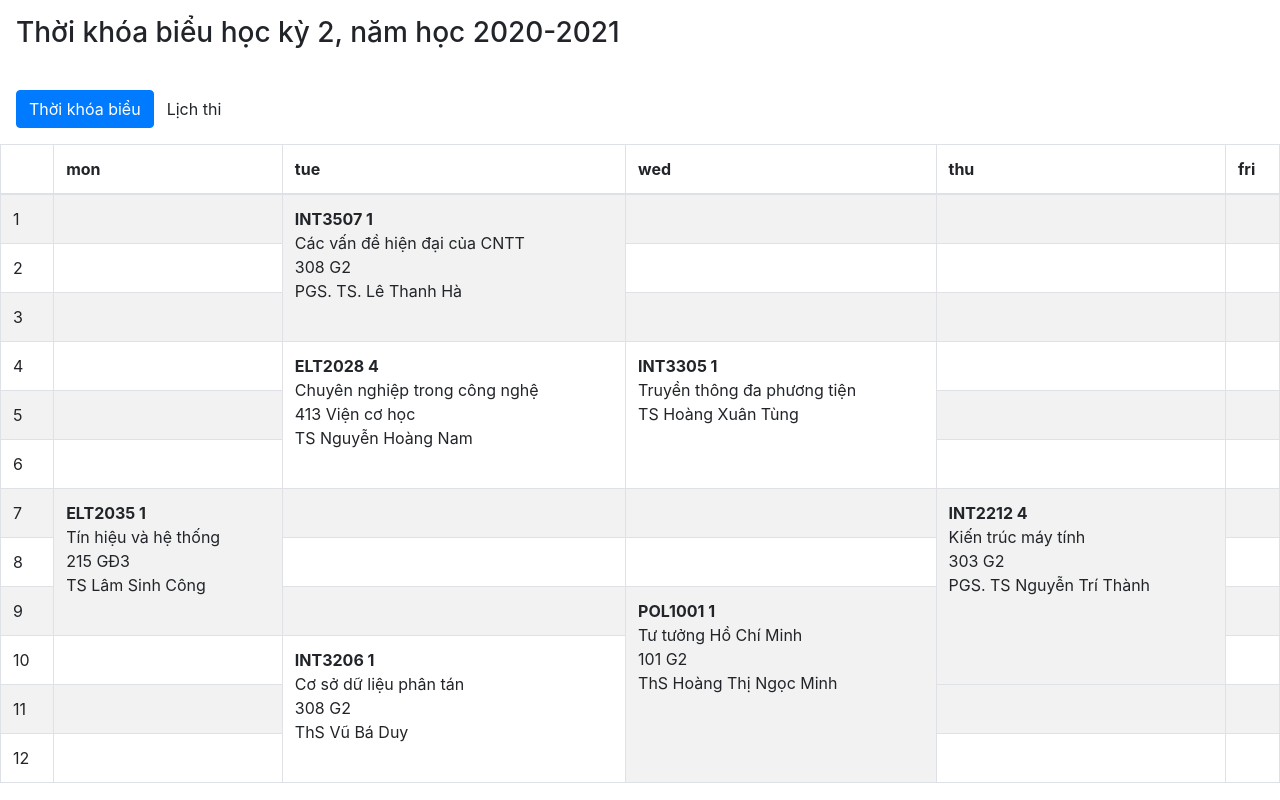
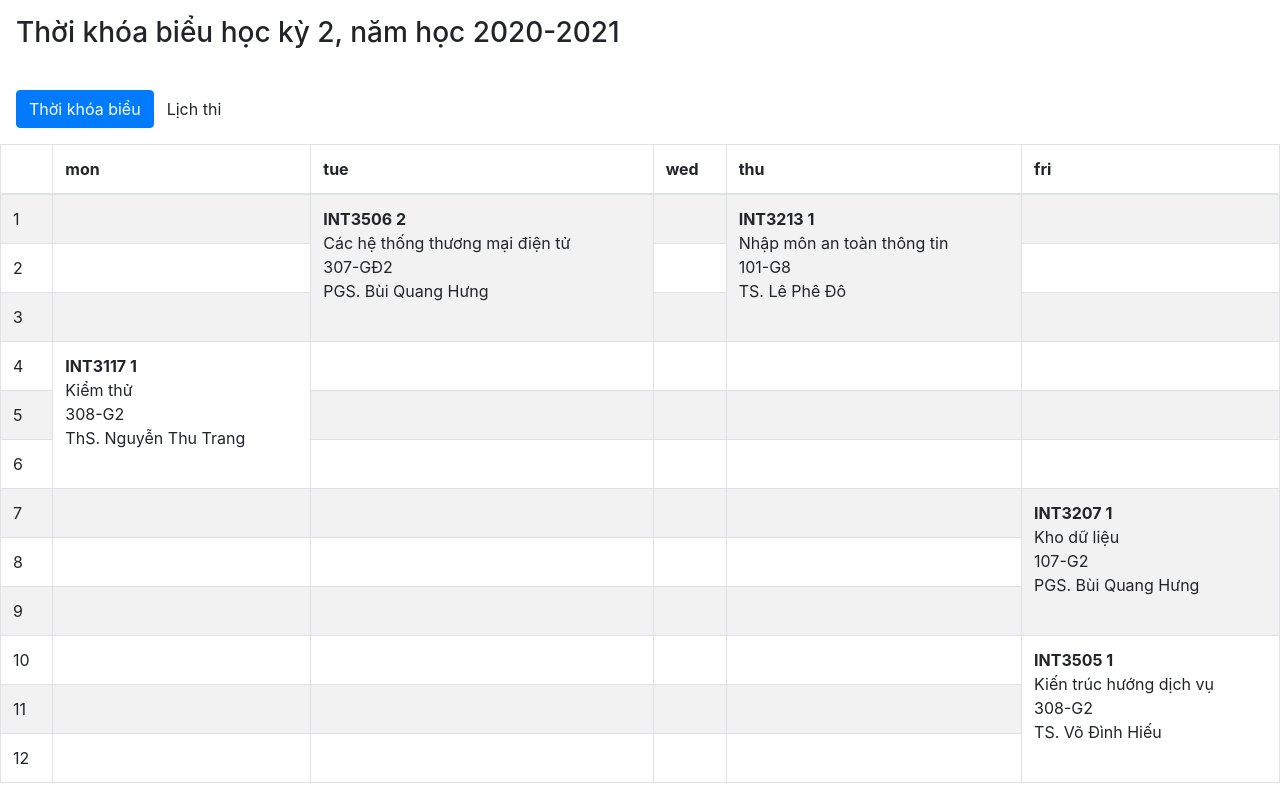
Before and after one commit to duong755/timetable, a React (Create React App) app: page / in a window 1280 px wide. Built offline with nearby package versions, Linux system fonts and the light colour scheme.

Commit message:
Update schedule

```diff
--- a/src/components/Classes.jsx
+++ b/src/components/Classes.jsx
@@ -25,16 +25,17 @@ const Classes = () => {
         <tr>
           <td>1</td>
           <td></td>
-          <td className={classes.subject} rowSpan={3}>
-            <Subject id="INT3507 1" name="Các vấn đề hiện đại của CNTT" room="308 G2" lecturer="PGS. TS. Lê Thanh Hà" />
+          <td className={clsx(classes.subject)} rowSpan={3}>
+            <Subject id="INT3506 2" name="Các hệ thống thương mại điện tử" room="307-GĐ2" lecturer="PGS. Bùi Quang Hưng" />
           </td>
           <td></td>
-          <td></td>
+          <td className={clsx(classes.subject)} rowSpan={3}>
+            <Subject id="INT3213 1" name="Nhập môn an toàn thông tin" room="101-G8" lecturer="TS. Lê Phê Đô" />
+          </td>
           <td></td>
         </tr>
         <tr>
           <td>2</td>
-          <td></td>
           <td></td>
           <td></td>
           <td></td>
@@ -44,22 +45,20 @@ const Classes = () => {
           <td></td>
           <td></td>
           <td></td>
-          <td></td>
         </tr>
         <tr>
           <td>4</td>
+          <td className={clsx(classes.subject)} rowSpan={3}>
+            <Subject id="INT3117 1" name="Kiểm thử" room="308-G2" lecturer="ThS. Nguyễn Thu Trang" />
+          </td>
           <td></td>
-          <td className={classes.subject} rowSpan={3}>
-            <Subject id="ELT2028 4" name="Chuyên nghiệp trong công nghệ" room="413 Viện cơ học" lecturer="TS Nguyễn Hoàng Nam" />
-          </td>
-          <td className={classes.subject} rowSpan={3}>
-            <Subject id="INT3305 1" name="Truyền thông đa phương tiện" room="" lecturer="TS Hoàng Xuân Tùng" />
-          </td>
+          <td></td>
           <td></td>
           <td></td>
         </tr>
         <tr>
           <td>5</td>
+          <td></td>
           <td></td>
           <td></td>
           <td></td>
@@ -69,21 +68,21 @@ const Classes = () => {
           <td></td>
           <td></td>
           <td></td>
+          <td></td>
         </tr>
         <tr>
           <td>7</td>
-          <td className={classes.subject} rowSpan={3}>
-            <Subject id="ELT2035 1" room="215 GĐ3" lecturer="TS Lâm Sinh Công" name="Tín hiệu và hệ thống"  />
-          </td>
           <td></td>
           <td></td>
-          <td className={classes.subject} rowSpan={4}>
-            <Subject id="INT2212 4" room="303 G2" lecturer="PGS. TS Nguyễn Trí Thành" name="Kiến trúc máy tính" />
+          <td></td>
+          <td></td>
+          <td className={clsx(classes.subject)} rowSpan={3}>
+            <Subject id="INT3207 1" name="Kho dữ liệu" room="107-G2" lecturer="PGS. Bùi Quang Hưng" />
           </td>
-          <td></td>
         </tr>
         <tr>
           <td>8</td>
+          <td></td>
           <td></td>
           <td></td>
           <td></td>
@@ -91,27 +90,30 @@ const Classes = () => {
         <tr>
           <td>9</td>
           <td></td>
-          <td className={classes.subject} rowSpan={4}>
-            <Subject id="POL1001 1" name="Tư tưởng Hồ Chí Minh" room="101 G2" lecturer="ThS Hoàng Thị Ngọc Minh" />
-          </td>
+          <td></td>
+          <td></td>
           <td></td>
         </tr>
         <tr>
           <td>10</td>
           <td></td>
-          <td className={classes.subject} rowSpan={3}>
-            <Subject id="INT3206 1" name="Cơ sở dữ liệu phân tán" room="308 G2" lecturer="ThS Vũ Bá Duy" />
+          <td></td>
+          <td></td>
+          <td></td>
+          <td className={clsx(classes.subject)} rowSpan={3}>
+            <Subject id="INT3505 1" name="Kiến trúc hướng dịch vụ" room="308-G2" lecturer="TS. Võ Đình Hiếu" />
           </td>
-          <td></td>
         </tr>
         <tr>
           <td>11</td>
           <td></td>
           <td></td>
           <td></td>
+          <td></td>
         </tr>
         <tr>
           <td>12</td>
+          <td></td>
           <td></td>
           <td></td>
           <td></td>
--- a/src/components/Exams.jsx
+++ b/src/components/Exams.jsx
@@ -27,42 +27,12 @@ const useStyles = createUseStyles({
  * @type {Exam[]}
  */
 const exams = [
-  {
-    id: 'INT3507 1',
-    name: 'Các vấn đề hiện đại của công nghệ thông tin',
-    room: '101-G2',
-    datetime: '2020-12-21 15:30:00'
-  },
-  {
-    id: 'ELT2028 4',
-    name: 'Chuyên nghiệp trong công nghệ',
-    room: '305-GĐ2',
-    datetime: '2020-12-22 07:00:00'
-  },
-  {
-    id: 'INT2212 4',
-    name: 'Kiến trúc máy tính',
-    room: '311-E3',
-    datetime: '2020-12-23 15:30:00'
-  },
-  {
-    id: 'INT3305 1',
-    name: 'Truyền thông đa phương tiện',
-    room: 'PM(201, 208, 305)-G2',
-    datetime: '2020-12-26 09:30:00'
-  },
-  {
-    id: 'ELT2035 1',
-    name: 'Tín hiệu và hệ thống',
-    room: '312, 313 GĐ2',
-    datetime: '2020-12-30 15:30:00'
-  },
-  {
-    id: 'INT3206 1',
-    name: 'Cơ sở dữ liệu phân tán',
-    room: '3a-G3, 3b-G3',
-    datetime: '2021-01-06 15:30:00'
-  }
+  // {
+    // id: 'INT3507 1',
+    // name: 'Các vấn đề hiện đại của công nghệ thông tin',
+    // room: '101-G2',
+    // datetime: '2020-12-21 15:30:00'
+  // }
 ];
 
 /**
```
